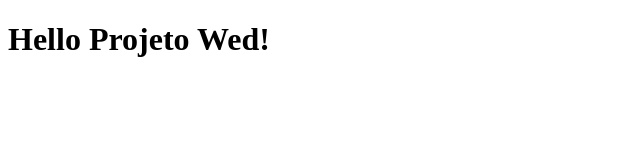
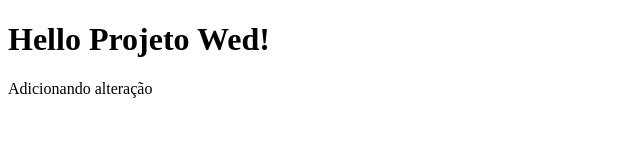
Before and after one commit to Vinizx-carv/Projeto_Loja_Eletronicos, a plain HTML site: page index.html in a window 1280 px wide. Shown: the whole page, without its empty margins (0-640 px from the left). Drawn offline with Linux system fonts and the light colour scheme.

Commit message:
mudança

```diff
--- a/index.html
+++ b/index.html
@@ -7,5 +7,6 @@
 </head>
 <body>
     <h1>Hello Projeto Wed!</h1>
+    <p>Adicionando alteração</p>
 </body>
 </html>
```
